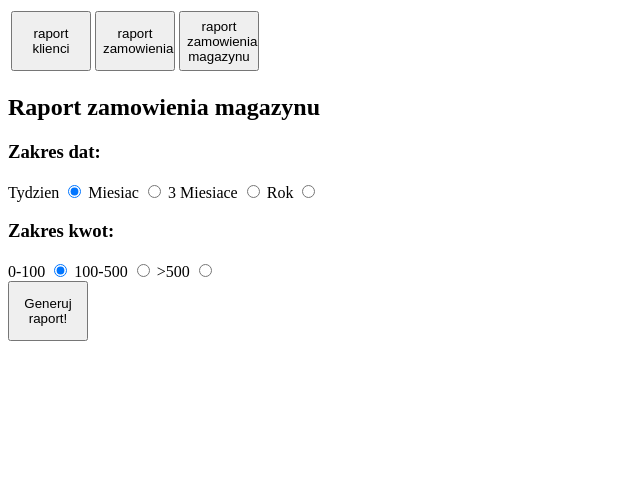
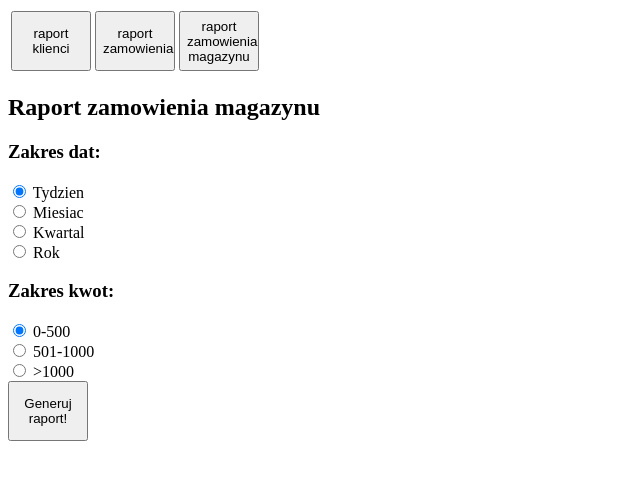
Before and after one commit to PawelSosnowski/ecommerce_psb, a Django app: page /warehouse/ in a window 1280 px wide. Shown: the top 480 px of the page, without its empty margins (0-640 px from the left). Run offline with Django 3.2, Linux system fonts and the light colour scheme.

Commit message:
'finalfinal'

```diff
--- a/store/templates/store/report_warehouse.html
+++ b/store/templates/store/report_warehouse.html
@@ -39,45 +39,25 @@
 
 <h3>Zakres dat:</h3>
 
-<label class="container">Tydzien
-  <input type="radio" checked="checked" name="date">
-  <span class="checkmark"></span>
-</label>
+<form action="generateWR" method="POST">
+  {% csrf_token %}
+  <input type="radio" id="tydzien" name="czas" value="tydzien" checked="checked">
+  <label for="tydzien">Tydzien</label><br>
+  <input type="radio" id="miesiac" name="czas" value="miesiac">
+  <label for="miesiac">Miesiac</label><br>
+  <input type="radio" id="kwartal" name="czas" value="kwartal">
+  <label for="kwartal">Kwartal</label><br>
+  <input type="radio" id="rok" name="czas" value="rok">
+  <label for="rok">Rok</label><br>
+  <h3>Zakres kwot:</h3>
+  <input type="radio" id="0500" name="zakres" value="0-500" checked="checked">
+  <label for="0500">0-500</label><br>
+  <input type="radio" id="do1000" name="zakres" value="501-1000">
+  <label for="do1000">501-1000</label><br>
+  <input type="radio" id="ponad1000" name="zakres" value=">1000">
+  <label for="ponad1000">>1000</label><br>
 
-<label class="container">Miesiac
-  <input type="radio" name="date">
-  <span class="checkmark"></span>
-</label>
-
-<label class="container">3 Miesiace
-  <input type="radio" name="date">
-  <span class="checkmark"></span>
-</label>
-
-<label class="container">Rok
-  <input type="radio" name="date">
-  <span class="checkmark"></span>
-</label>
-
-<h3>Zakres kwot:</h3>
-
-<label class="container">0-100
-  <input type="radio" checked="checked" name="amount">
-  <span class="checkmark"></span>
-</label>
-
-<label class="container">100-500
-  <input type="radio" name="amount">
-  <span class="checkmark"></span>
-</label>
-
-<label class="container">>500
-  <input type="radio" name="amount">
-  <span class="checkmark"></span>
-</label>
-
-<form action='generateWR' method='GET'>
-<button type="submit">Generuj raport!</button>
+  <button type="submit">Generuj raport!</button>
 </form>
 
 </body>
--- a/store/views.py
+++ b/store/views.py
@@ -50,7 +50,20 @@ def generate_raports(request):
 
 
 def generate_warehouse(request):
-    raport_magazynu = RaportMagazynu.objects.raw('SELECT * FROM raport_zamowienia_magazynu_v')
+    czas = 'tydzien'
+    zakres = '0-500'
+    if request.method == 'POST':
+        czas = request.POST['czas']
+        zakres = request.POST['zakres']
+        print(czas, zakres)
+    if zakres == '0-500':
+        zakres = 500
+    elif zakres == '501-1000':
+        zakres = 1000
+    elif zakres == '>1000':
+        zakres = 2000
+
+    raport_magazynu = RaportMagazynu.objects.raw('SELECT * FROM raport_zamowienia_magazynu_v_' + czas + '_' + str(zakres))
     context = {'raport_magazynu': raport_magazynu}
     return render(request, 'store/generate_warehouse.html', context)
 
```
Also changed, not shown: store/models.py (+2 -5 lines).
